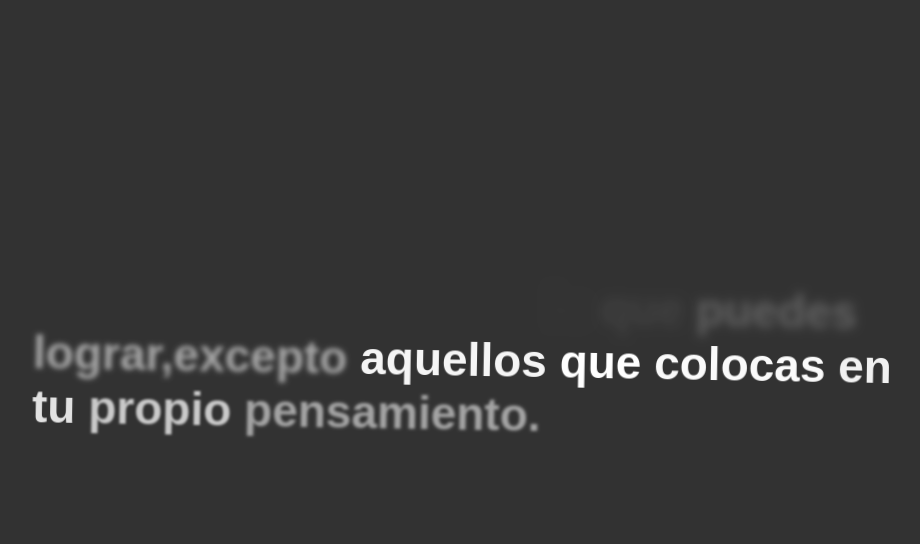
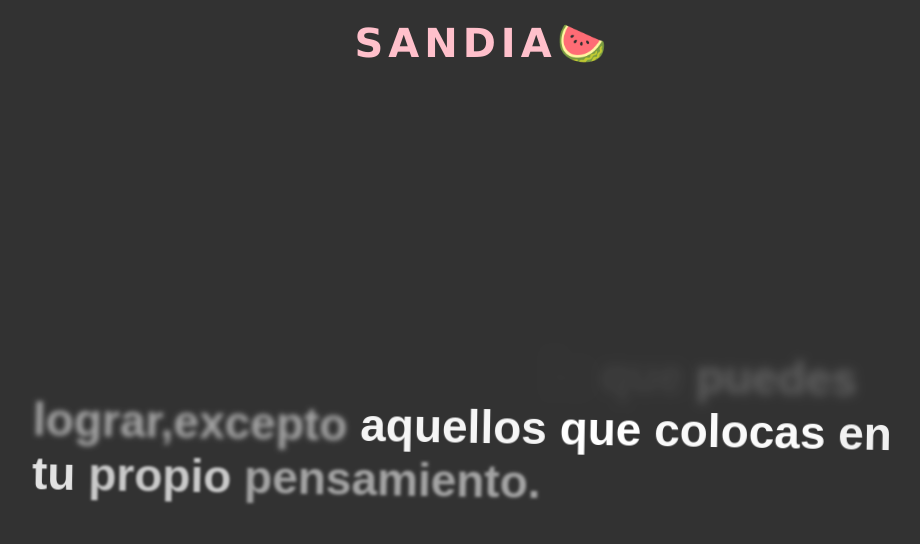
Before and after one commit to sandhv/Tarea6, a plain HTML site: page index.html in a window 1280 px wide. Shown: the whole page, without its empty margins (157-1077 px from the left). Drawn offline with Linux system fonts and the light colour scheme.

Commit message:
nombre jump

```diff
--- a/index.html
+++ b/index.html
@@ -9,6 +9,11 @@
     <title>Animación</title>
 </head>
 <body>
+    <div class="main">
+        <h1>
+            SANDIA🍉
+        </h1>
+    </div>
     <div class="container">
         <p>No existen límites para lo que puedes lograr,excepto aquellos que colocas en tu propio pensamiento.</p>
     </div>
--- a/style.css
+++ b/style.css
@@ -3,6 +3,22 @@ html, body {
     height: 90vh;
     background-color: #323232;
 
+}
+
+.main {
+     display: flex;
+     justify-content: center;
+}
+
+.main h1 {
+    font-family: Verdana, Geneva, Tahoma, sans-serif;
+    letter-spacing: 5px;
+    font-size: 40px;
+    margin: 0;
+    padding-top: 20px;
+    font-weight: 800;
+    color: pink;
+    animation: jump 5s infinite;
 }
 
 .container {
@@ -48,3 +64,9 @@ span {
     }
 
 }
+
+@keyframes jump {
+    20%{
+        transform: translateY(40px);
+    }
+}
```
